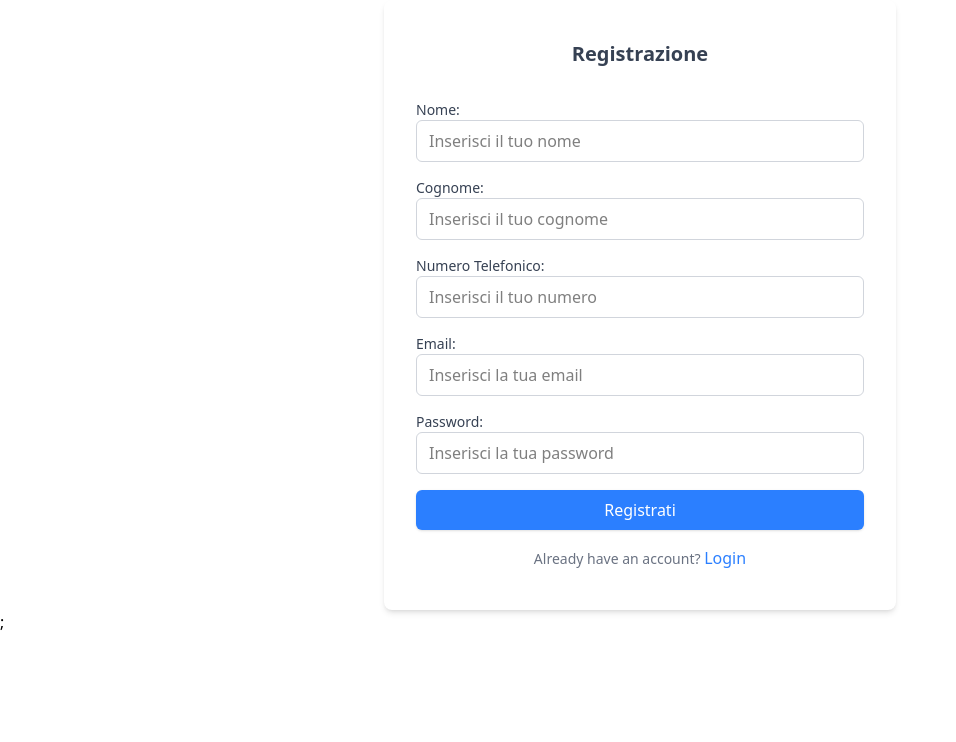
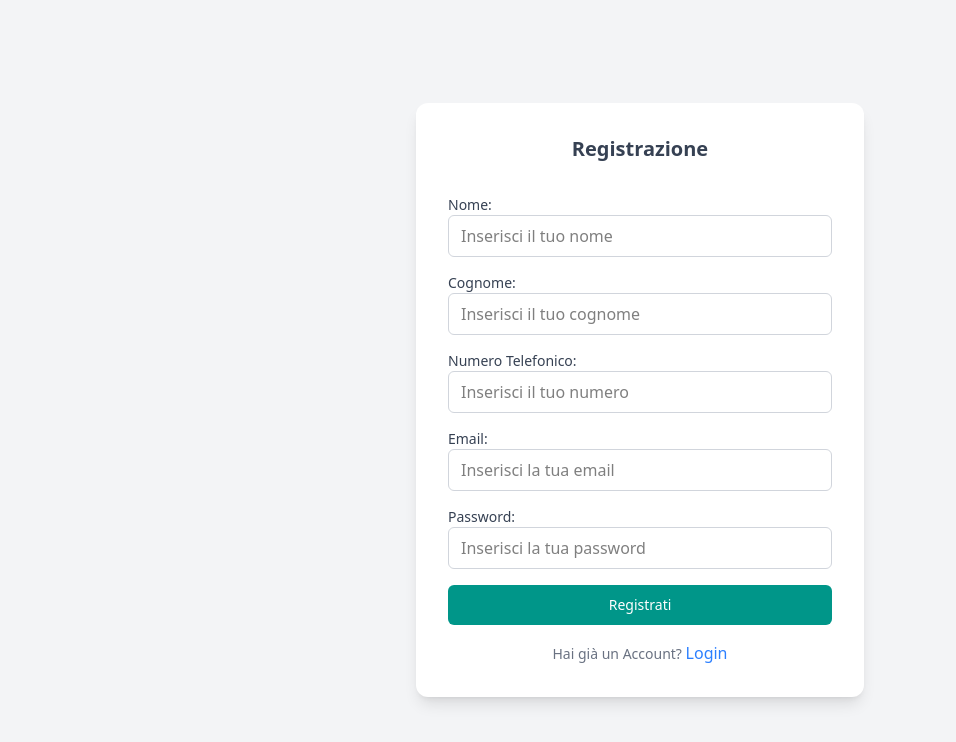
Before and after one commit to Fredinogran/sistema-di-login, a React (Vite) app in the folder login-s/: page /registrazione in a window 1280 px wide. Shown: the top 742 px of the page, without its empty margins (0-956 px from the left). Built offline with nearby package versions, Linux system fonts and the light colour scheme.

Commit message:
Modificato styling e redirect

```diff
--- a/login-s/src/components/Card.jsx
+++ b/login-s/src/components/Card.jsx
@@ -1,4 +1,6 @@
+import { Link, useNavigate } from "react-router-dom";
 import { immobili } from "./Immobili";
+import { useAuth } from "../context/authContext";
 export default function Card({
   immagine,
   prezzo,
@@ -8,6 +10,15 @@ export default function Card({
   bagni,
   parcheggio,
 }) {
+  const { login } = useAuth();
+  const navigate = useNavigate();
+  function handleClick() {
+    if (login) {
+      navigate("/appuntamento");
+    } else {
+      navigate("/login");
+    }
+  }
   return (
     <>
       <a href="#" className="block rounded-lg p-4 shadow-xs shadow-indigo-100">
@@ -103,7 +114,14 @@ export default function Card({
             </div>
           </div>
         </div>
-        <button className="prenota">Prenota una Visita</button>
+        <div className="flex justify-center mt-5">
+          <button
+            className="block rounded-md bg-teal-600 px-5 py-2.5 text-sm font-medium text-white transition hover:bg-teal-700"
+            onClick={handleClick}
+          >
+            Prenota una Visita
+          </button>
+        </div>
       </a>
     </>
   );
--- a/login-s/src/components/Dashboard.jsx
+++ b/login-s/src/components/Dashboard.jsx
@@ -1,4 +1,4 @@
-import { Navigate, useNavigate } from "react-router-dom";
+import { Link, Navigate, useNavigate } from "react-router-dom";
 import { useAuth } from "../context/authContext";
 import Navbar from "./Navbar";
 import Footer from "./Footer";
@@ -90,9 +90,22 @@ export default function Dashboard() {
             </div>
           ))}
         </div>
-        <button className="logout" onClick={Handlelogout}>
-          Logout
-        </button>
+        <div className="flex justify-end gap-4">
+          <button
+            className=" block rounded-md bg-teal-600 px-5 py-2.5 text-sm font-medium text-white transition hover:bg-teal-700"
+            onClick={() => {
+              <Link to="/appuntamento" />;
+            }}
+          >
+            Prenota Appuntamento
+          </button>
+          <button
+            className=" block rounded-md bg-teal-600 px-5 py-2.5 text-sm font-medium text-white transition hover:bg-teal-700"
+            onClick={Handlelogout}
+          >
+            Logout
+          </button>
+        </div>
       </div>
       <Footer />
     </div>
--- a/login-s/src/components/Footer.jsx
+++ b/login-s/src/components/Footer.jsx
@@ -1,6 +1,6 @@
 export default function Footer() {
   return (
-    <footer className="bg-gray-100">
+    <footer className="bg-gray-100 mt-6">
       <div className="mx-auto max-w-5xl px-4 py-16 sm:px-6 lg:px-8">
         <div className="flex justify-center text-teal-600">
           <svg
--- a/login-s/src/components/Registrazione.jsx
+++ b/login-s/src/components/Registrazione.jsx
@@ -1,5 +1,6 @@
 import { useState } from "react";
 import { useAuth } from "../context/authContext";
+import { useNavigate } from "react-router-dom";
 
 export default function Registrazione() {
   // Inizializziamo lo stato con un oggetto "user" che conterrà i dati inseriti dall’utente nel form
@@ -13,7 +14,8 @@ export default function Registrazione() {
   });
 
   // Prendiamo la funzione di registrazione dal nostro context (quello creato in AuthProvider)
-  const { registrazione } = useAuth();
+  const { registrazione, error } = useAuth();
+  const navigate = useNavigate();
 
   // Questa funzione si attiva ogni volta che l’utente scrive qualcosa in un input
   // Aggiorna dinamicamente lo stato dell’utente (basandosi sul nome del campo)
@@ -25,16 +27,23 @@ export default function Registrazione() {
   function handleSubmit(event) {
     event.preventDefault(); // Impedisce il comportamento di default del form (evita il refresh della pagina)
     registrazione(user); // Chiama la funzione 'registrazione' passando i dati dell'utente
+    if (!error) {
+      navigate("/login");
+    }
   }
 
   return (
     <>
-      <form onSubmit={handleSubmit}>
-        <div className="max-w-lg mx-auto  bg-white dark:bg-gray-800 rounded-lg shadow-md px-8 py-10 flex flex-col items-center">
+      <div className="min-h-screen bg-gray-100 flex items-center justify-center p-4">
+        <div className="max-w-md w-full bg-white rounded-xl shadow-lg p-8">
           <h1 className="text-xl font-bold text-center text-gray-700 dark:text-gray-200 mb-8">
             Registrazione
           </h1>
-          <form action="#" className="w-full flex flex-col gap-4">
+          <form
+            action="#"
+            className="w-full flex flex-col gap-4"
+            onSubmit={handleSubmit}
+          >
             <div className="flex items-start flex-col justify-start">
               <label
                 for="firstName"
@@ -117,23 +126,23 @@ export default function Registrazione() {
 
             <button
               type="submit"
-              className="bg-blue-500 hover:bg-blue-600 text-white font-medium py-2 px-4 rounded-md shadow-sm"
+              className="block rounded-md bg-teal-600 px-5 py-2.5 text-sm font-medium text-white transition hover:bg-teal-700"
             >
               Registrati
             </button>
+            {error && <p>{error}</p>}
           </form>
 
           <div className="mt-4 text-center">
             <span className="text-sm text-gray-500 dark:text-gray-300">
-              Already have an account?{" "}
+              Hai già un Account?{" "}
             </span>
-            <a href="#" className="text-blue-500 hover:text-blue-600">
+            <a href="/login" className="text-blue-500 hover:text-blue-600">
               Login
             </a>
           </div>
         </div>
-        ;
-      </form>
+      </div>
     </>
   );
 }
--- a/login-s/src/components/login.jsx
+++ b/login-s/src/components/login.jsx
@@ -80,7 +80,7 @@ export default function Login() {
 
           <button
             type="submit"
-            className="w-full bg-indigo-600 hover:bg-indigo-700 text-white font-medium py-2.5 rounded-lg transition-colors"
+            className="w-full block rounded-md bg-teal-600 px-5 py-2.5 text-sm font-medium text-white transition hover:bg-teal-700"
           >
             Login
           </button>
```
